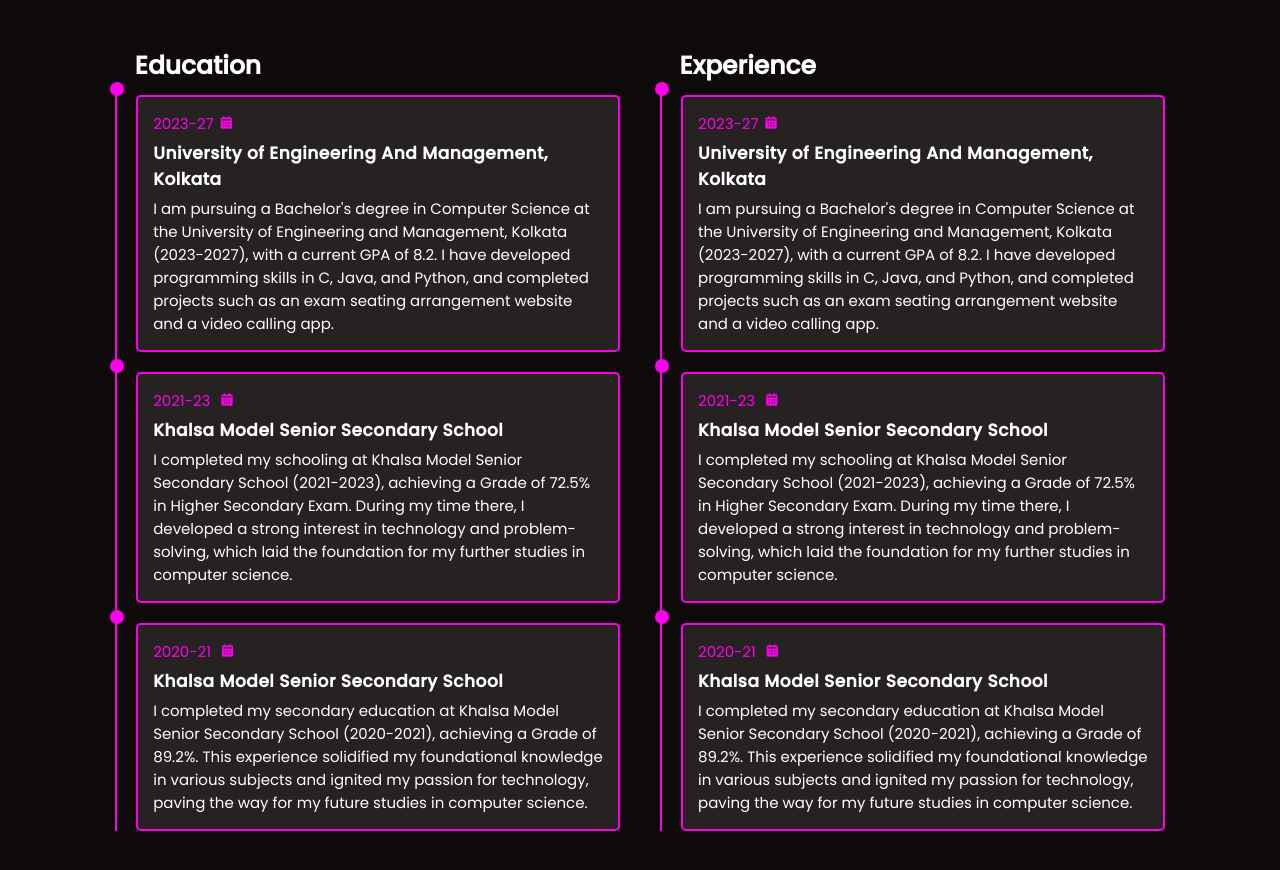
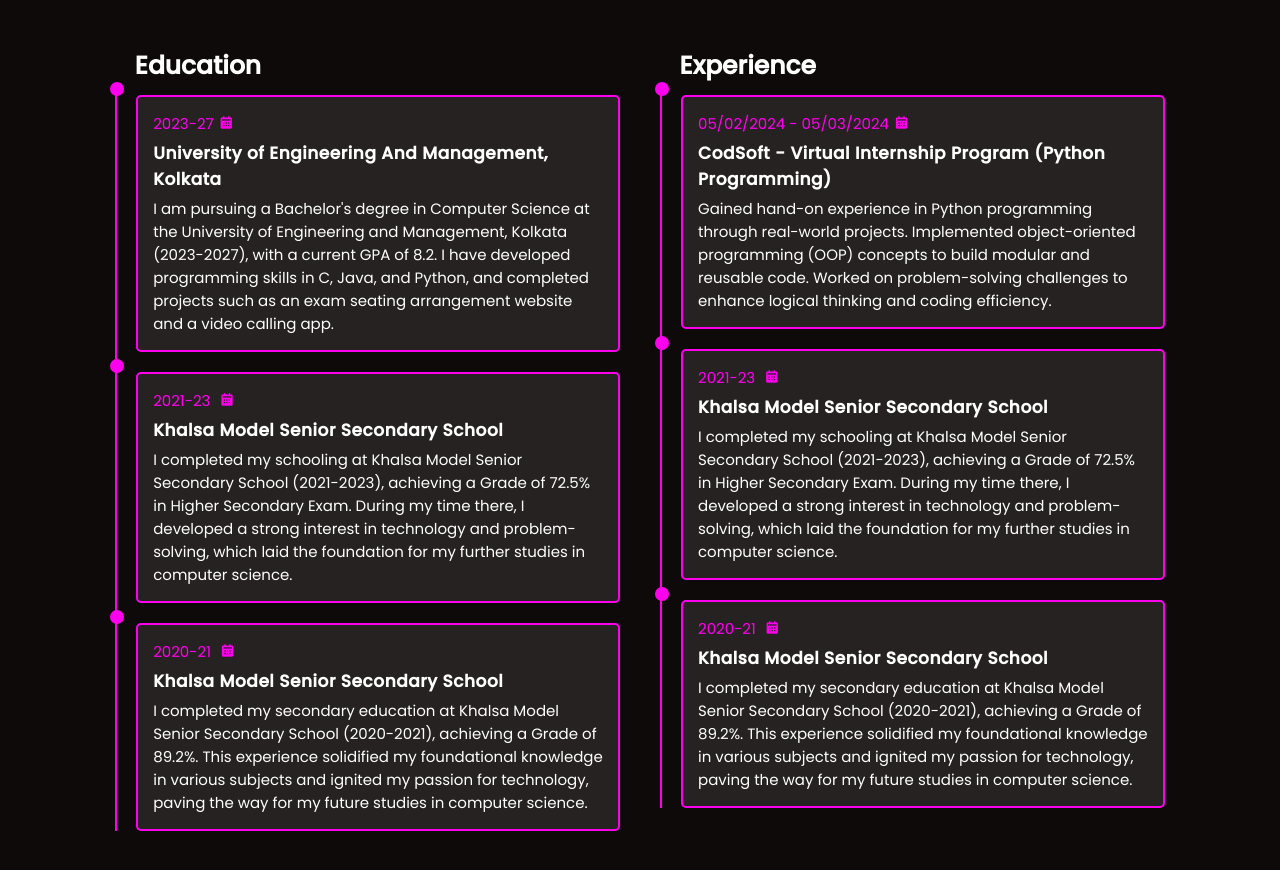
Before and after one commit to Swatadru/MyPortfolio, a plain HTML site: page index.html in a window 1280 px wide. Shown: the part 1782-2652 px from the top of the page. Drawn offline with nearby package versions, Linux system fonts and the light colour scheme.

Commit message:
Update index.html

```diff
--- a/index.html
+++ b/index.html
@@ -108,9 +108,9 @@
         <div class="box">
             <div class="education-content">
     <div class="content">
-        <div class="year">2023-27<i class='bx bxs-calendar'></i></div>
-        <h3>University of Engineering And Management, Kolkata</h3>
-        <p>I am pursuing a Bachelor's degree in Computer Science at the University of Engineering and Management, Kolkata (2023-2027), with a current GPA of 8.2. I have developed programming skills in C, Java, and Python, and completed projects such as an exam seating arrangement website and a video calling app.</p>
+        <div class="year">05/02/2024 - 05/03/2024<i class='bx bxs-calendar'></i></div>
+                            <h3>CodSoft - Virtual Internship Program (Python Programming)</h3>
+                            <p>Gained hand-on experience in Python programming through real-world projects. Implemented object-oriented programming (OOP) concepts to build modular and reusable code. Worked on problem-solving challenges to enhance logical thinking and coding efficiency.</p>
     </div>
 </div>
                     <div class="education-content">
```
